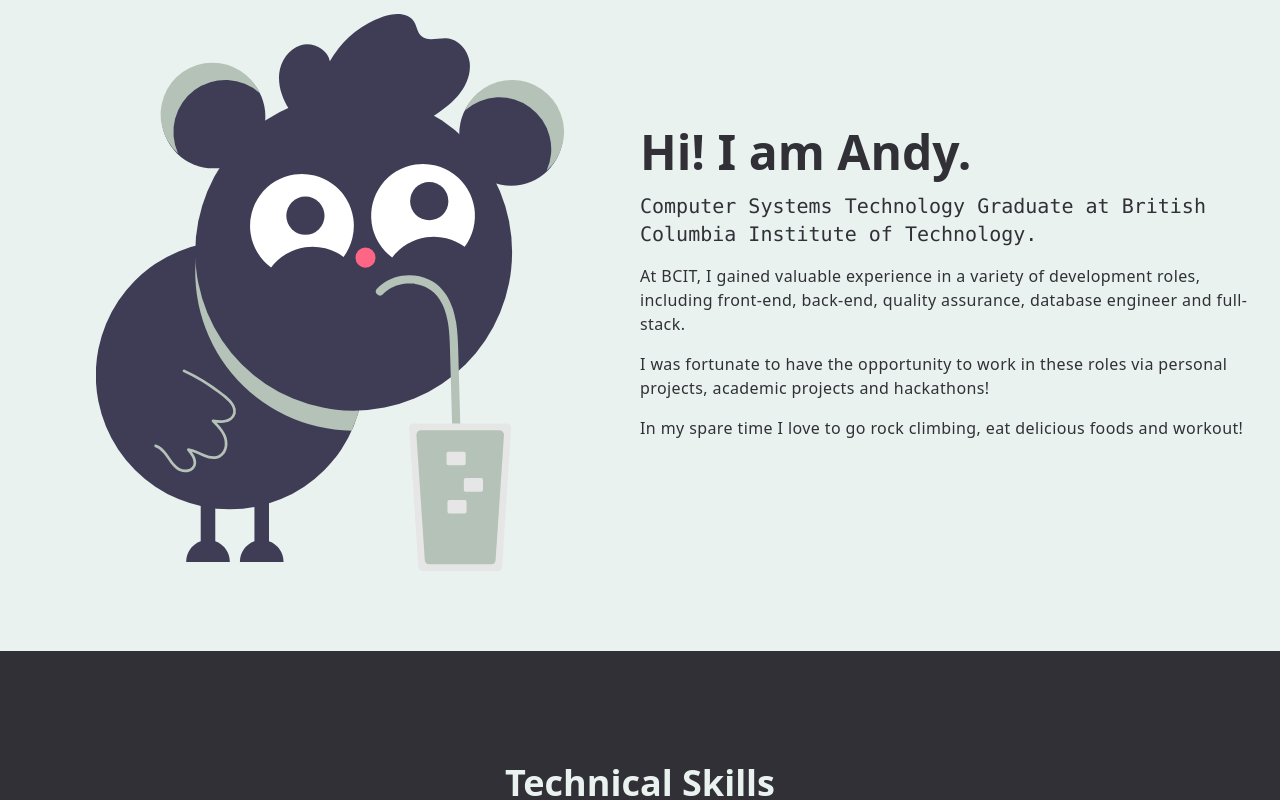
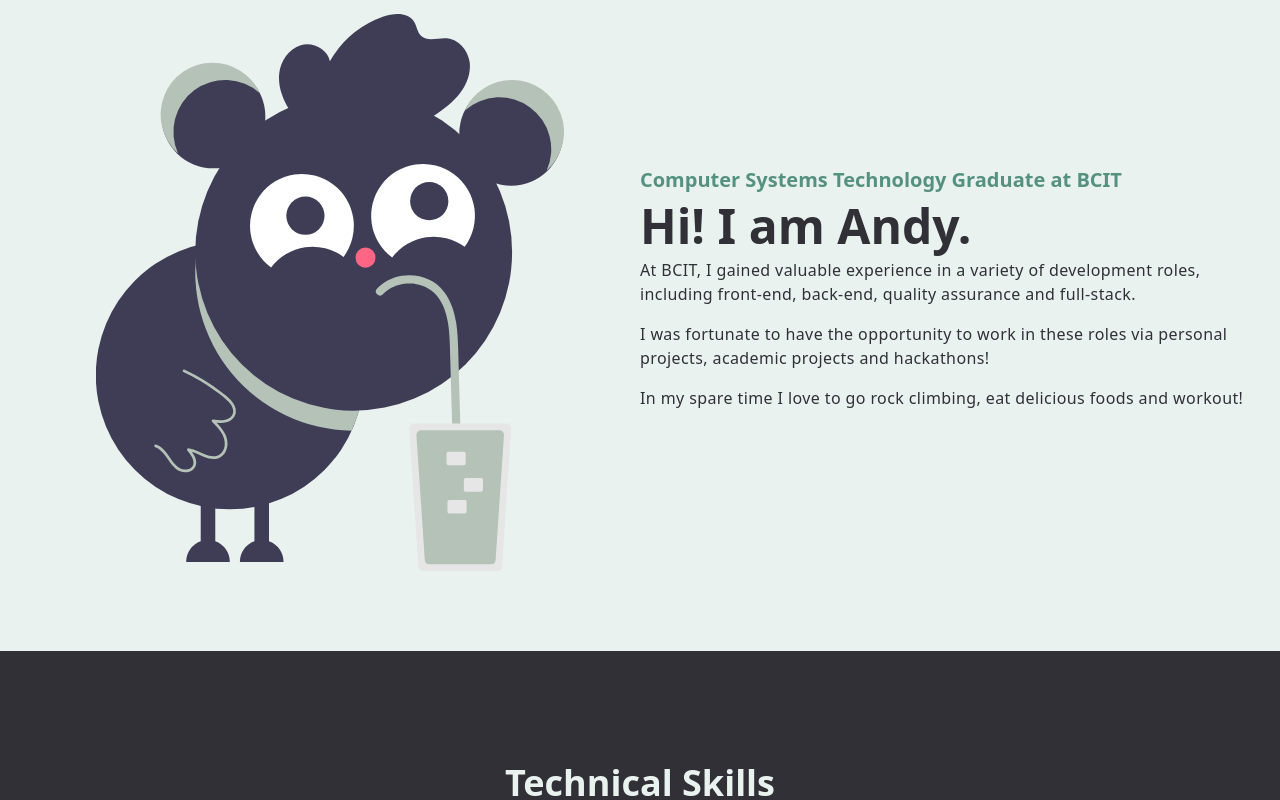
Before and after one commit to AyyyTran/AndyTranPortfolio, a React (Vite) app: page / in a window 1280 px wide. Shown: the part 980-1780 px from the top of the page. Built offline with nearby package versions, Linux system fonts and the light colour scheme; the HTML template or start-up script is replaced by a standard one.

Commit message:
bug fixes docker image stylingchanges

```diff
--- a/src/Components/About.jsx
+++ b/src/Components/About.jsx
@@ -16,18 +16,17 @@
             alt="dog"
           />
         </Fade>
-        <div className="flex flex-col text-secondary">
-          <p className="text-4xl font-bold text-secondary md:text-5xl">
+        <div className="flex flex-col text-secondary text-start">
+          <p className="text-l text-primary font-bold py-2 md:text-xl">
+            Computer Systems Technology Graduate at BCIT
+          </p>
+          <p className="text-4xl pb-2 font-bold text-secondary md:text-5xl">
             Hi! I am Andy.
-          </p>
-          <p className="text-l font-mono py-4 md:text-xl">
-            Computer Systems Technology Graduate at British Columbia Institute
-            of Technology.
           </p>
           <p className="tracking-wide text-md ">
             At BCIT, I gained valuable experience in a variety of development
-            roles, including front-end, back-end, quality assurance, database
-            engineer and full-stack.
+            roles, including front-end, back-end, quality assurance and
+            full-stack.
             <p className="tracking-wide text-md pt-4">
               I was fortunate to have the opportunity to work in these roles via
               personal projects, academic projects and hackathons!
--- a/src/Components/Contact.jsx
+++ b/src/Components/Contact.jsx
@@ -1,6 +1,7 @@
 import React, {useRef} from 'react';
 import emailjs from '@emailjs/browser';
 import Email from '../Images/mail.svg';
+import Send from '../Images/send.svg';
 import toast, {Toaster} from 'react-hot-toast';
 
 export const Contact = () => {
@@ -125,11 +126,7 @@
                 type="submit"
                 value="Send"
               />
-              <img
-                className="w-4 h-4 mt-3 mr-3"
-                src=".\src\Images\send.svg"
-                alt="Send"
-              />
+              <img className="w-4 h-4 mt-3 mr-3" src={Send} alt="Send" />
             </div>
           </div>
         </form>
--- a/src/Components/Hero.jsx
+++ b/src/Components/Hero.jsx
@@ -53,8 +53,6 @@
           </button>
         </div>
       </div>
-      {/* ADD DOWNLOAD CV AND A CONTACT BUTTON */}
-      {/* ADD LINKEDIN, GITHUB ICONS  */}
     </div>
   );
 };
--- a/src/Components/Skills.jsx
+++ b/src/Components/Skills.jsx
@@ -9,6 +9,7 @@
 import Net from '../Images/net.svg';
 import Csharp from '../Images/csharp.svg';
 import Git from '../Images/git.svg';
+import Docker from '../Images/docker.svg';
 
 const Skills = () => {
   return (
@@ -143,11 +144,7 @@
             className=" w-[175px] py-4 mx-8 rounded-xl bg-card shadow-md bg-orange-400 bg-opacity-30
   lg:max-w-lg"
           >
-            <img
-              className="ml-8 h-[100px]"
-              src=".\src\Images\docker.svg"
-              alt="Docker"
-            />
+            <img className="ml-8 h-[100px]" src={Docker} alt="Docker" />
             <h3 className=" flex justify-center items-center text-2xl font-semibold">
               Docker
             </h3>
```
